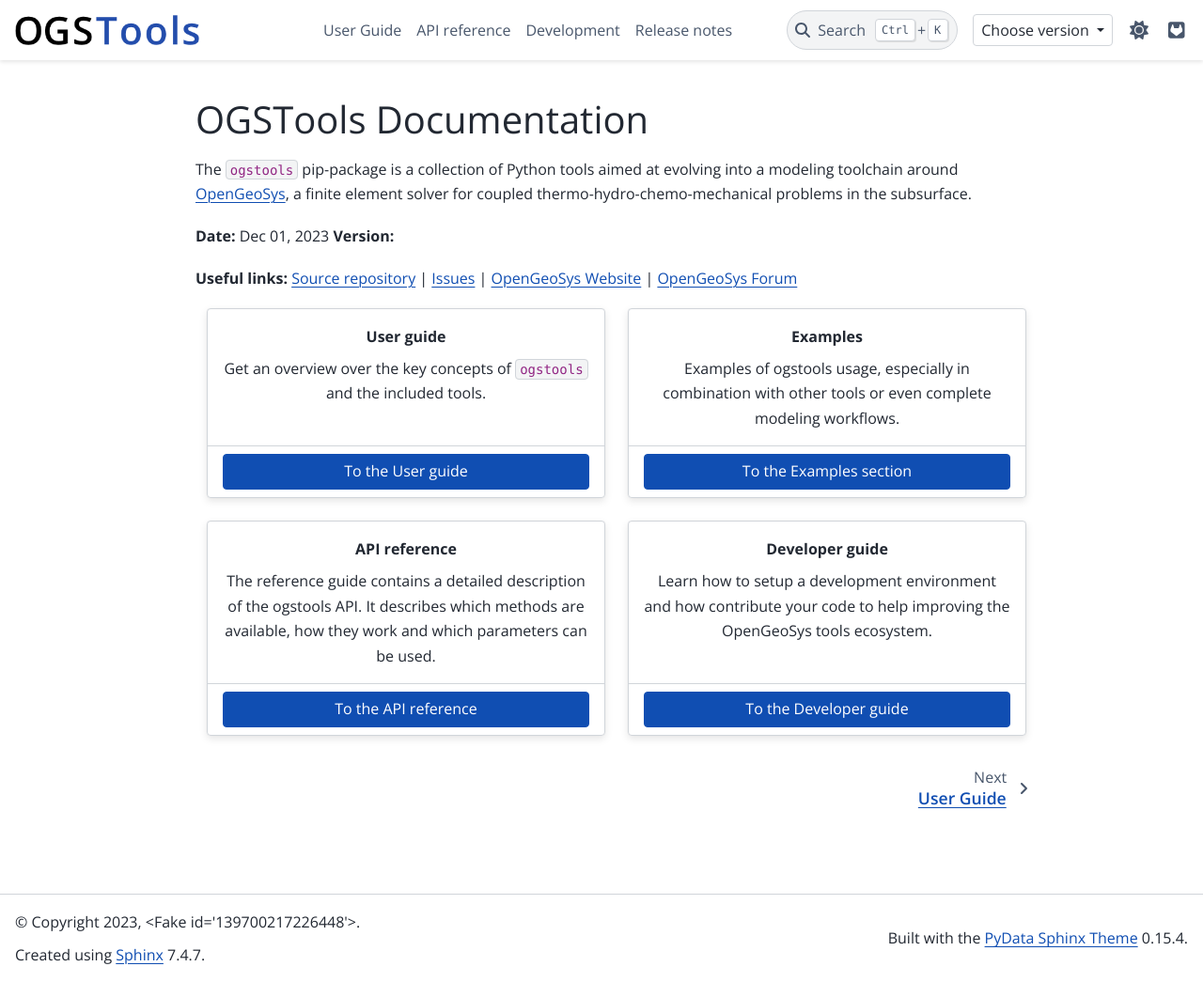
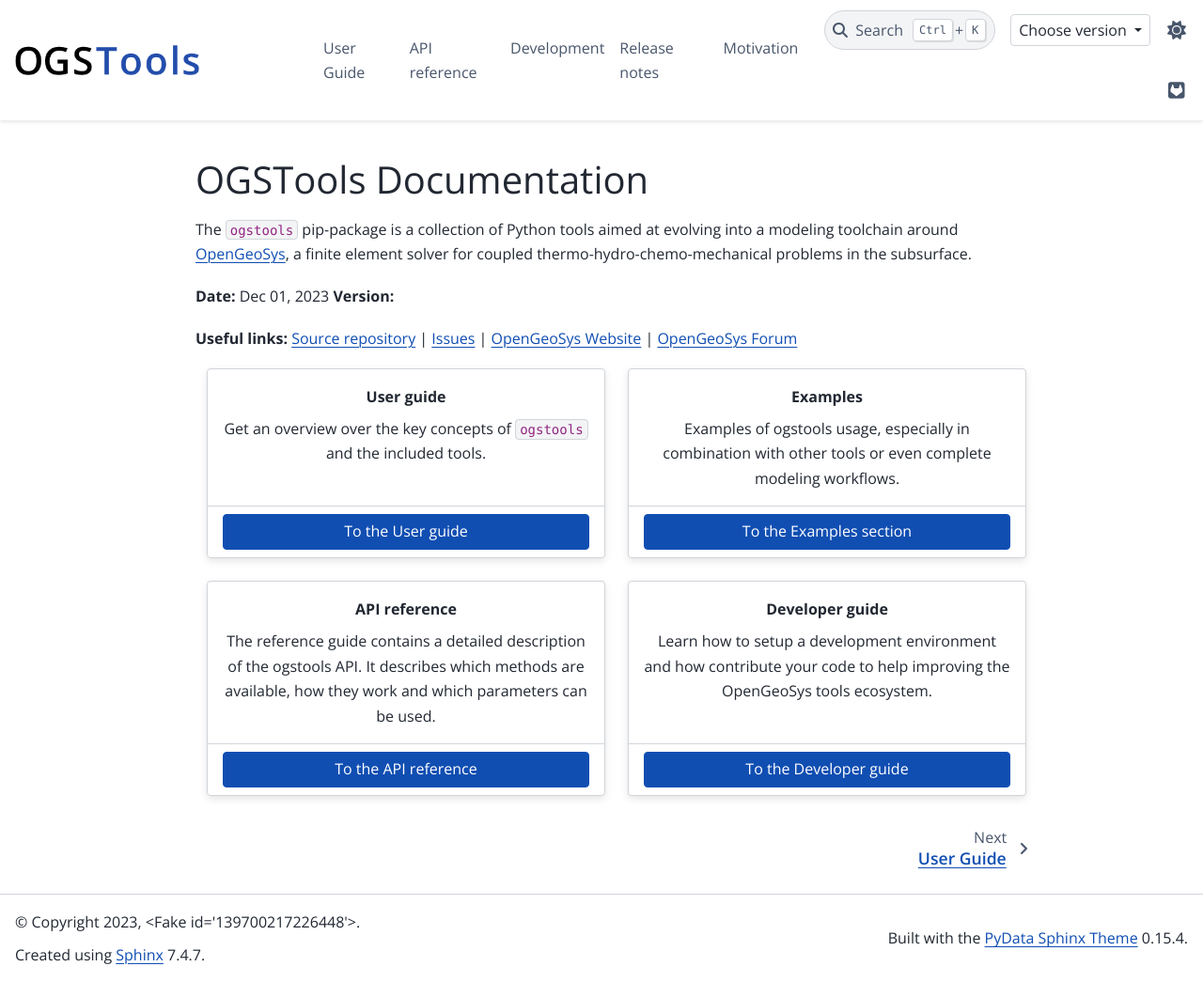
Before and after one commit to ufz/ogstools, a Sphinx documentation site: the page built from docs/index.md, in a window 1280 px wide and 1045 px high. Shown: the whole window at 94% size. Built offline with Sphinx 7.4.7 and the PyData theme 0.15.4, drawn with Linux system fonts in a browser that asks for light colours; pages that are not in the unit, such as notebooks, are missing from menus; the version number could not be read and is left out; comment, search, counter and statistics services are not loaded.

Commit message:
[Docu] - Add motivation section to sphinx

````diff
--- a/docs/index.md
+++ b/docs/index.md
@@ -13,6 +13,7 @@
 API reference <reference/index>
 Development <development/index>
 Release notes <releases/index>
+Motivation <user-guide/motivation>
 ```
 
 The `ogstools` pip-package is a collection of Python tools aimed at evolving into a modeling toolchain around [OpenGeoSys](https://www.opengeosys.org), a finite element solver for coupled thermo-hydro-chemo-mechanical problems in the subsurface.
````
